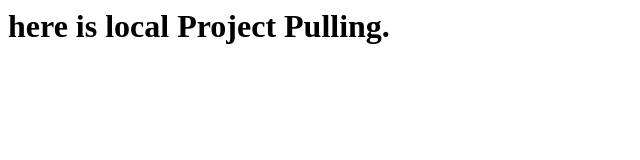
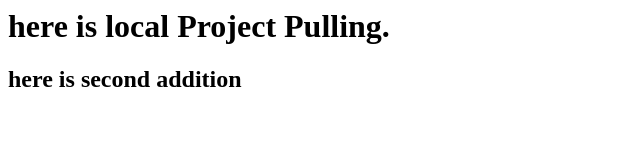
Before and after one commit to 4786RohitKumar/localPro, a plain HTML site: page index.html in a window 1280 px wide. Shown: the whole page, without its empty margins (0-640 px from the left). Drawn offline with Linux system fonts and the light colour scheme.

Commit message:
here is second update

```diff
--- a/index.html
+++ b/index.html
@@ -1 +1,3 @@
 <h1>here is local Project Pulling.</h1>
+
+<h2>here is second addition</h2>
```
